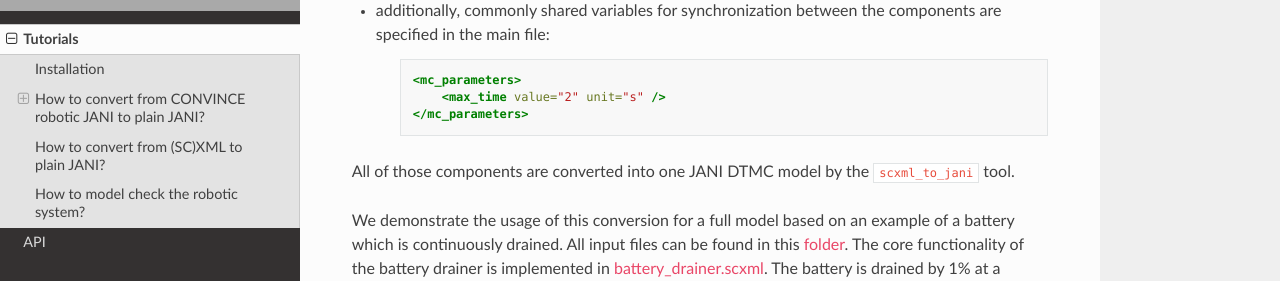
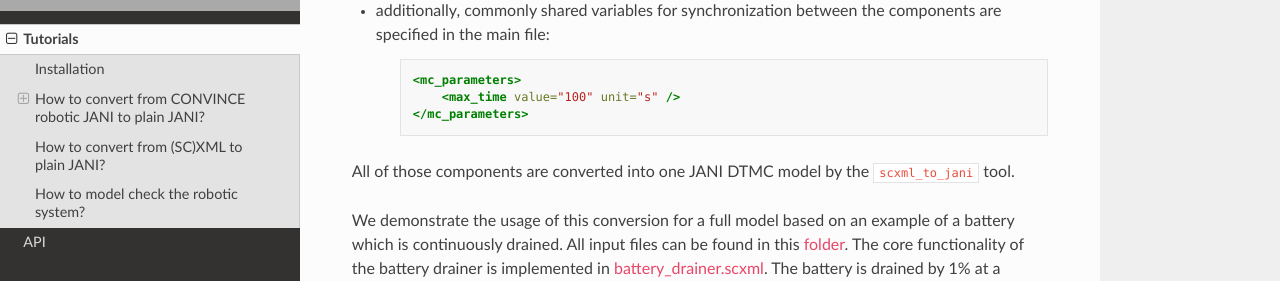
Before and after one commit to convince-project/AS2FM, a Sphinx documentation site: the page built from docs/source/tutorials.rst, in a window 1280 px wide and 900 px high, scrolled down 1913 px. Shown: the part 170-451 px from the top of the window. Built offline with Sphinx 7.4.7 and the Read the Docs theme 2.0.0, drawn with Linux system fonts in a browser that asks for light colours.

Commit message:
fix timer
Signed-off-by: Michaela Klauck <michaela.klauck@de.bosch.com>

```diff
--- a/docs/source/tutorials.rst
+++ b/docs/source/tutorials.rst
@@ -77,7 +77,7 @@ The `scxml_to_jani` tool takes an XML file, e.g. `main.xml <https://github.com/c
     .. code-block:: xml
 
         <mc_parameters>
-            <max_time value="2" unit="s" />
+            <max_time value="100" unit="s" />
         </mc_parameters>
 
 All of those components are converted into one JANI DTMC model by the ``scxml_to_jani`` tool.
```
